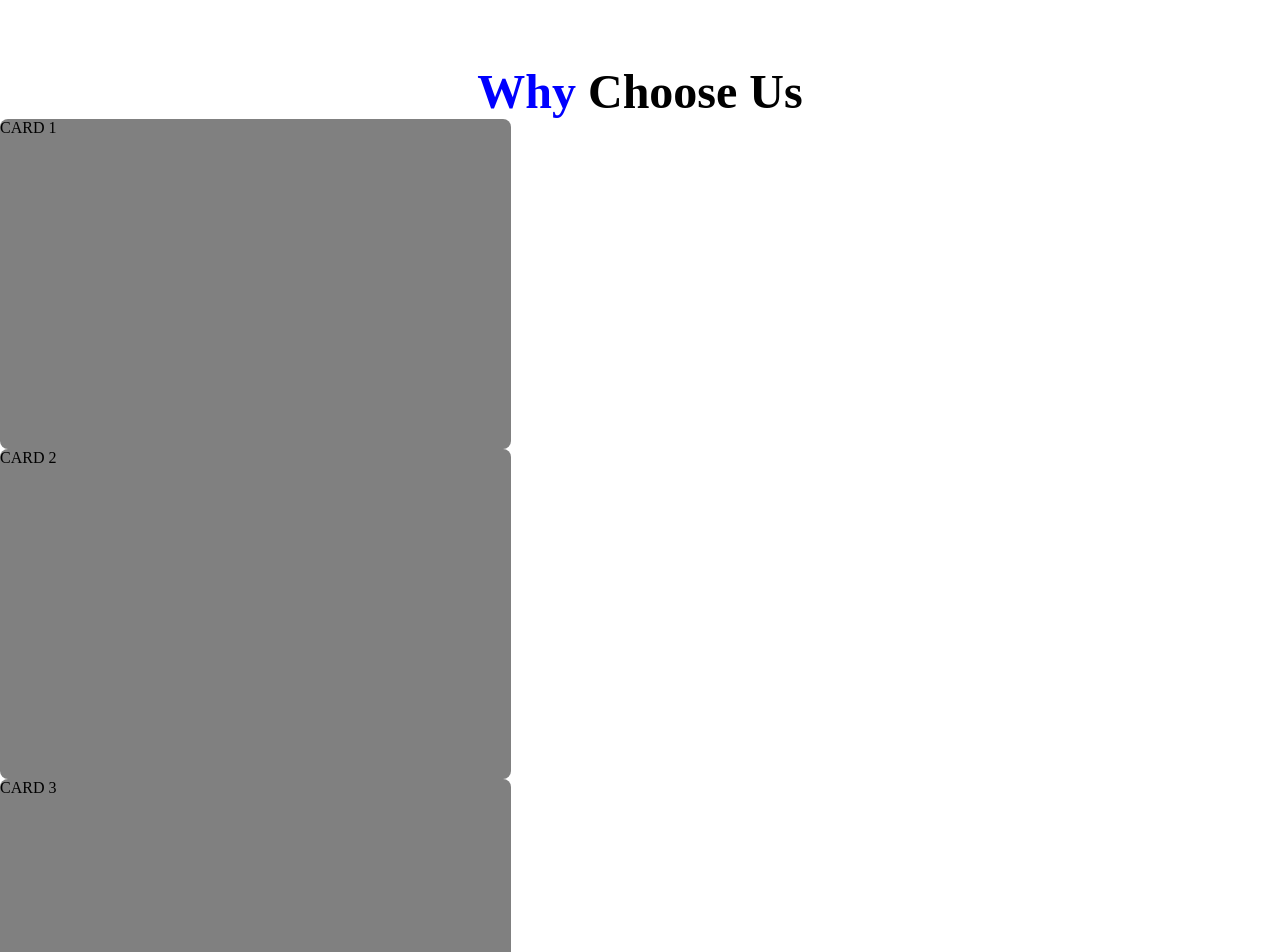
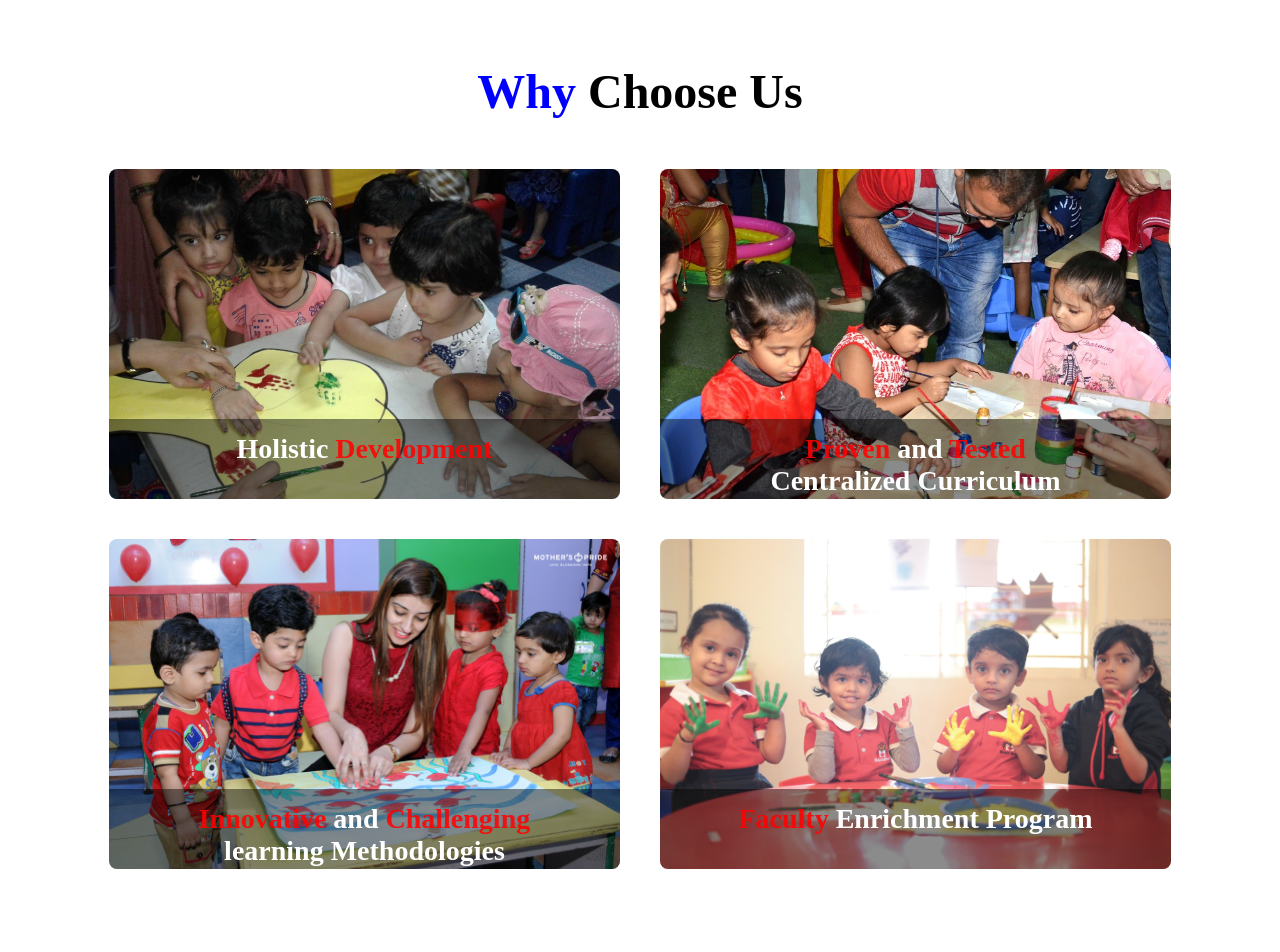
Before and after one commit to Digontha/Take-Home, a plain HTML site: page index.html in a window 1280 px wide. Shown: the top 952 px of the page. After the commit the page ends 889 px from the top, so only its background shows below. Drawn offline with Linux system fonts and the light colour scheme.

Commit message:
Create images folder and save the images

```diff
--- a/index.css
+++ b/index.css
@@ -1,8 +1,14 @@
 *{
     margin: 0px;
     padding: 0px;
+
 }
+body{
+    margin-bottom: 20px;
+    margin-left: 185px;
+    margin-right: 185px;
 
+}
 .heading{
     font-size: 48px;
     font-weight: 600;
@@ -11,9 +17,57 @@
 
 }
 
-#card{
+
+.flex1{
+    display: flex;
+    justify-content: center;
+    gap: 40px;
+
+}
+.flex2{
+    display: flex;
+    justify-content: center;
+    gap: 40px;
+    margin-top: 40px;
+
+}
+.sec{
+    margin-top: 50px;
+}
+
+#card-container {
+    position: relative;
     width: 511px;
     height: 330px;
     border-radius: 8px;
-    background: gray;
+    overflow: hidden;
 }
+
+#card {
+    width: 100%;
+    height: 100%;
+}
+
+#card-container::before {
+    content: "";
+    position: absolute;
+    top: 250px;
+    left: 0;
+    width: 100%;
+    height: 100%;
+    background-color: rgba(0, 0, 0, 0.906);
+    opacity: 0.5; /* Adjust the opacity as needed */
+    z-index: 1; /* Place the overlay behind the content */
+}
+
+.title {
+    position: absolute;
+    top: 80%;
+    left: 50px;
+    right: 50px;
+    text-align: center;
+    font-size: 28px;
+    font-weight: 600;
+    color: white;
+    z-index: 2; /* Place the text above the overlay */
+}
--- a/index.html
+++ b/index.html
@@ -15,21 +15,44 @@
             <h1 class="heading"><span style="color: blue">Why</span> Choose Us</h1>
         </div>
 
-        <section id="card">
-            CARD 1
+        <section class="sec">
+            <div class="flex1">
+
+                <section>
+                    <div id="card-container">
+                        <img id="card" src="./Images/Image-1.jpg" alt="">
+                        <p class="title">Holistic <span style="color: rgba(255, 1, 1, 0.873);">Development</span></p>
+                    </div>
+                </section>
+
+                <section>
+                    <div id="card-container">
+                        <img id="card" src="./Images/Image-2.jpeg" alt="">
+                        <p class="title"><span style="color: rgba(255, 1, 1, 0.873);">Proven</span> and <span style="color: rgba(255, 1, 1, 0.873);">Tested</span> <br> Centralized Curriculum</p>
+                    </div>
+                </section>
+            </div>
+
+            <div class="flex2">
+                <section>
+                    <div id="card-container">
+                        <img id="card" src="./Images/Image-3.jpg" alt="">
+                        <p class="title"><span style="color: rgba(255, 1, 1, 0.873);">Innovative</span> and <span style="color: rgba(255, 1, 1, 0.873);">Challenging</span> learning Methodologies</p>
+                    </div>
+                </section>
+
+                <section>
+                    <div id="card-container">
+                        <img id="card" src="./Images/Image-4.jpg" alt="">
+                        <p class="title"><span style="color: rgba(255, 1, 1, 0.873);">Faculty</span> Enrichment Program</p>
+                    </div>
+                </section>
+
+            </div>
         </section>
 
-        <section id="card">
-            CARD 2
-        </section>
 
-        <section id="card">
-            CARD 3
-        </section>
 
-        <section id="card">
-            CARD 4
-        </section>
     </header>
 </body>
 
```
Also changed, not shown: Images/Image-1.jpg (added), Images/Image-2.jpeg (added), Images/Image-3.jpg (added), Images/Image-4.jpg (added).
